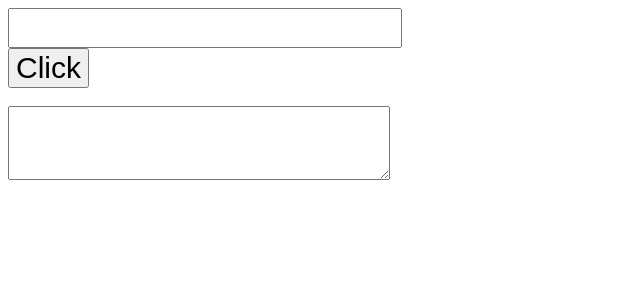
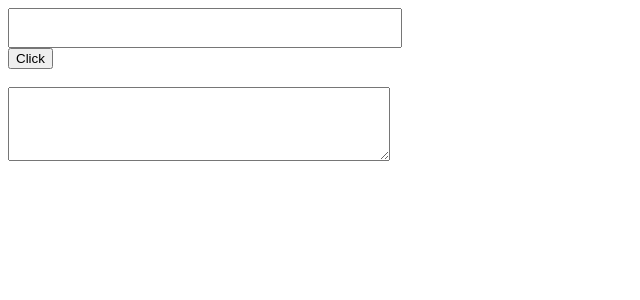
Before and after one commit to gdev8584/React-Portals---Contest-22-10-22---uifebb5no5mh, a React app: page / in a window 1280 px wide. Shown: the top 300 px of the page, without its empty margins (0-640 px from the left). Built offline with nearby package versions, Linux system fonts and the light colour scheme.

Commit message:
Update PortalButton.js

```diff
--- a/src/components/PortalButton.js
+++ b/src/components/PortalButton.js
@@ -5,7 +5,7 @@ import  ReactDOM  from 'react-dom';
 const PortalButton=({buttonclick})=>{
     return (
         <div>
-            <button id="button" onClick={buttonclick}>Click</button>
+            <button id="portal-button" onClick={buttonclick}>Click</button>
         </div>
 
     )
```
